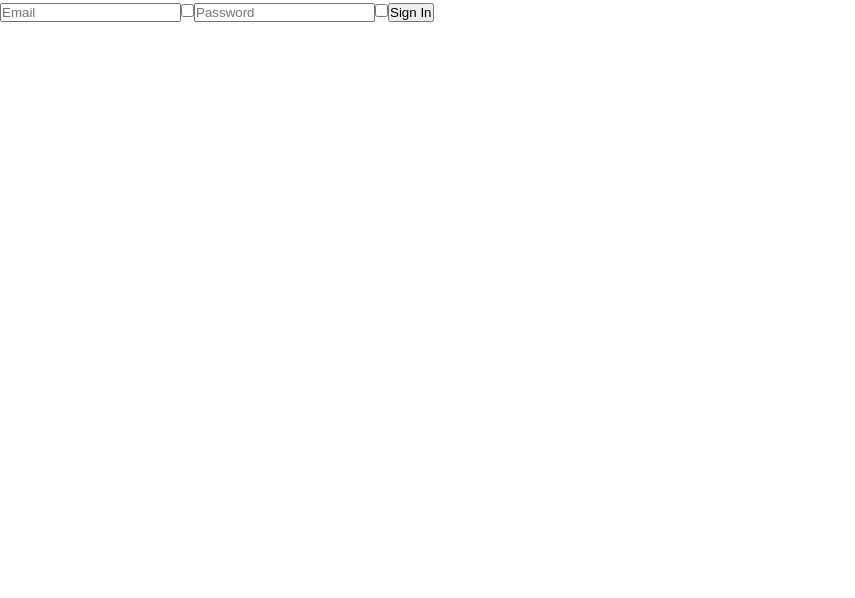
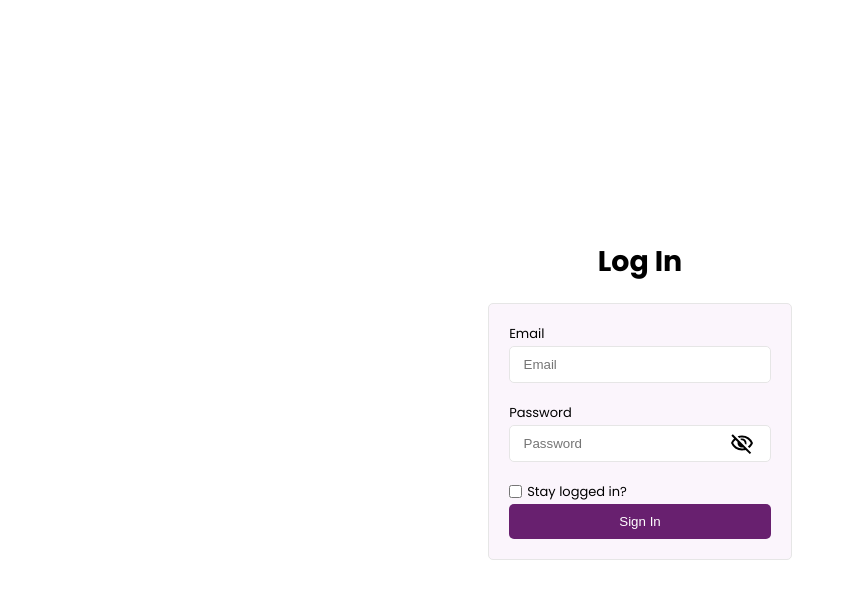
Before and after one commit to dipeshhhh/User_Manager, a React (Vite) app: page /login in a window 1280 px wide. Shown: the top 598 px of the page, without its empty margins (0-855 px from the left). Built offline with nearby package versions, Linux system fonts and the light colour scheme; no server answers.

Commit message:
Add style for login page

```diff
--- a/src/colors.css
+++ b/src/colors.css
@@ -4,6 +4,7 @@
   --primary: #68206f;
   --secondary: #bfcfa5;
   --accent: #3fa247;
+  --error: red;
 
   /* Shades */
   --text-50: #f2f2f2;
@@ -30,6 +31,7 @@
   --background-900: #1a1a1a;
   --background-950: #0d0d0d;
 
+  --primary-10: #f8ebf980;
   --primary-50: #f8ebf9;
   --primary-100: #f1d7f4;
   --primary-200: #e3b0e8;
@@ -72,6 +74,7 @@
   --primary: #d890df;
   --secondary: #4a5a30;
   --accent: #5dc066;
+  --error: red;
 
   /* Shades */
   --text-50: #0d0d0d;
@@ -98,6 +101,7 @@
   --background-900: #e6e6e6;
   --background-950: #f2f2f2;
 
+  --primary-10: #0b040c;
   --primary-50: #130614;
   --primary-100: #250b28;
   --primary-200: #4a174f;
--- a/src/index.css
+++ b/src/index.css
@@ -1,8 +1,8 @@
-@import url('https://fonts.googleapis.com/css?family=Poppins:700|Poppins:400');
+@import url("https://fonts.googleapis.com/css?family=Poppins:700|Poppins:400");
 
 :root {
-  font-family: 'Poppins', "Inria Sans", -apple-system, BlinkMacSystemFont, "Segoe UI", Arial, sans-serif,
-    system-ui, Avenir, Helvetica;
+  font-family: "Poppins", "Inria Sans", -apple-system, BlinkMacSystemFont,
+    "Segoe UI", Arial, sans-serif, system-ui, Avenir, Helvetica;
   line-height: 1.5;
   font-weight: 400;
 
@@ -10,28 +10,58 @@
   text-rendering: optimizeLegibility;
   -webkit-font-smoothing: antialiased;
   -moz-osx-font-smoothing: grayscale;
+
+  --container-radius: 5px;
+  --container-padding: 1.25rem;
 }
 
 * {
   margin: 0px;
   padding: 0px;
   box-sizing: border-box;
+  /* border: 2px solid black; */
 }
 
-h1, h2, h3, h4, h5 {
+h1,
+h2,
+h3,
+h4,
+h5 {
   font-weight: 700;
 }
 
-html {font-size: 100%;} /* 16px */
+html {
+  font-size: 100%;
+} /* 16px */
 
-h1 {font-size: 4.210rem; /* 67.36px */}
+h1 {
+  font-size: 4.21rem; /* 67.36px */
+}
 
-h2 {font-size: 3.158rem; /* 50.56px */}
+h2 {
+  font-size: 3.158rem; /* 50.56px */
+}
 
-h3 {font-size: 2.369rem; /* 37.92px */}
+h3 {
+  font-size: 2.369rem; /* 37.92px */
+}
 
-h4 {font-size: 1.777rem; /* 28.48px */}
+h4 {
+  font-size: 1.777rem; /* 28.48px */
+}
 
-h5 {font-size: 1.333rem; /* 21.28px */}
+h5 {
+  font-size: 1.333rem; /* 21.28px */
+}
 
-small {font-size: 0.750rem; /* 12px */}
+small {
+  font-size: 0.75rem; /* 12px */
+}
+
+label {
+  font-size: small;
+}
+
+input[type="checkbox"] {
+  accent-color: var(--primary);
+}
--- a/src/pages/Login/Login.css
+++ b/src/pages/Login/Login.css
@@ -0,0 +1,108 @@
+:root {
+  --form-input-padding-vertical: 0.75em;
+  --form-input-padding-horizontal: 1em;
+  --form-input-padding: var(--form-input-padding-vertical) var(--form-input-padding-horizontal);
+}
+
+.login-page {
+  align-items: center;
+  justify-content: center;
+  gap: 2ch;
+}
+
+.login-form {
+  background: var(--primary-10);
+  padding: var(--container-padding);
+  border: 1px solid var(--background-100);
+  border-radius: var(--container-radius);
+  display: flex;
+  align-self: center;
+  flex-direction: column;
+  justify-content: center;
+  align-items: center;
+  gap: 2ch;
+}
+
+.login-form label {
+  cursor: pointer;
+  color: var(--text);
+}
+
+.form-input-container {
+  display: flex;
+  flex-direction: column;
+  width: 100%;
+  gap: 0.25ch;
+}
+
+.form-input-section {
+  display: flex;
+  flex-direction: row;
+  border: 1px solid var(--background-100);
+  border-radius: var(--container-radius);
+  background-color: var(--background);
+}
+
+.form-input-section:focus-within {
+  outline: 1px solid var(--primary);
+}
+
+.form-input {
+  padding: var(--form-input-padding);
+  border-radius: var(--container-radius);
+  border: none;
+  flex-grow: 1;
+  flex-shrink: 1;
+  width: 100%;
+}
+
+.form-input:focus {
+  outline: none;
+}
+
+.input-icon-right {
+  padding: 0px var(--form-input-padding-horizontal);
+  flex-shrink: 1;
+  flex-grow: 1;
+}
+
+.form-checkbox {
+  display: flex;
+  flex-direction: row;
+  align-items: center;
+  gap: 0.5ch;
+}
+
+.form-checkbox *{
+  /* Maybe cursorPointer on label and input[type="checkbox"] later? */
+  cursor: pointer
+}
+
+/* Extract these later */
+.error-message {
+  font-size:small;
+  align-self: center;
+  width: 100%;
+  color: var(--error);
+  /* text-align: center; */
+}
+
+.interactive-icon{
+  cursor: pointer;
+}
+
+.button {
+  --button-padding: 0.75em 1em;
+  padding: var(--button-padding);
+  border: none;
+  border-radius: var(--container-radius);
+  background-color: var(--primary);
+  color: var(--background);
+  cursor: pointer;
+}
+
+@media only screen and (max-width: 320px) {
+  .login-form {
+    width: 90%;
+  }
+}
--- a/src/pages/Login/Login.jsx
+++ b/src/pages/Login/Login.jsx
@@ -3,6 +3,10 @@ import { useState } from "react"
 import { useNavigate } from "react-router";
 import { saveToken } from "../../utils/auth";
 import "./Login.css";
+import "../pages.css";
+
+import Visibility from "../../assets/visibility.svg";
+import VisibilityOff from "../../assets/visibility_off.svg";
 
 export default function Login() {
   const [inputCredentials, setInputCredentials] = useState({
@@ -68,50 +72,78 @@ export default function Login() {
         { "email": inputCredentials.email, "password": inputCredentials.password },
         { headers: { "Content-Type": "application/json" } }
       );
-      console.log(response);
+
       saveToken(response.data.token, inputCredentials.rememberMe);
       // Show toast
       navigate("/");
     } catch (error) {
       console.error(error.response.data.error);
       // show toast instead
-      setErrorMsg(`Error: ${error.response.data.error}`);
+      setErrorMsg(error.response.data.error);
     } finally {
       setIsLoading(false);
     }
   }
 
   return (
-    <>
-      <form>
+    <main className="page-main login-page">
+      <h4>Log In</h4>
+      <form className="login-form">
+        <div className="form-input-container">
+          <label htmlFor="login-input-email">Email</label>
+          <span className="form-input-section">
             <input
+              id="login-input-email"
+              className="form-input"
               type="email"
               placeholder="Email"
               value={inputCredentials.email}
               onChange={handleEmailInput}
               required
             />
+          </span>
+        </div>
+        <div className="form-input-container">
+          <label htmlFor="login-input-password">Password</label>
+          <span className="form-input-section">
             <input
-          type="checkbox"
-          value={showPassword}
-          onChange={toggleShowPassword}
-        />
-        <input
+              id="login-input-password"
+              className="form-input"
               type={showPassword ? "text" : "password"}
               placeholder="Password"
               value={inputCredentials.password}
               onChange={handlePasswordInput}
               required
             />
-
+            <img
+              className="interactive-icon input-icon-right"
+              src={showPassword ? Visibility : VisibilityOff}
+              onClick={toggleShowPassword}
+            />
+          </span>
+        </div>
+        {errorMsg && // Will use toast later, this will do for now
+          <span className="error-message">Error: {errorMsg}</span>
+        }
+        <div className="form-input-container">
+          <span className="form-checkbox">
             <input
+              id="input-stay-logged-in"
               type="checkbox"
               checked={inputCredentials.rememberMe}
               onChange={handleRememberMeInput}
             />
-        <span>{errorMsg}</span>
-        <button type="submit" onClick={handleSubmit}>{isLoading ? "Loading..." : "Sign In"}</button>
+            <label htmlFor="input-stay-logged-in">Stay logged in?</label>
+          </span>
+          <button
+            className="button"
+            type="submit" ś
+            onClick={handleSubmit}
+          >
+            {isLoading ? "Loading..." : "Sign In"}
+          </button>
+        </div>
       </form>
-    </>
+    </main>
   )
 }
--- /dev/null
+++ b/src/pages/pages.css
@@ -0,0 +1,8 @@
+.page-main {
+  width: 100%;
+  min-height: 100vh;
+  /* border: 2px solid; */
+  display: flex;
+  flex-direction: column;
+  justify-content: center;
+}
```
Also changed, not shown: src/assets/visibility.svg (added), src/assets/visibility_off.svg (added). Lines whose indentation alone changed are shown as unchanged.
